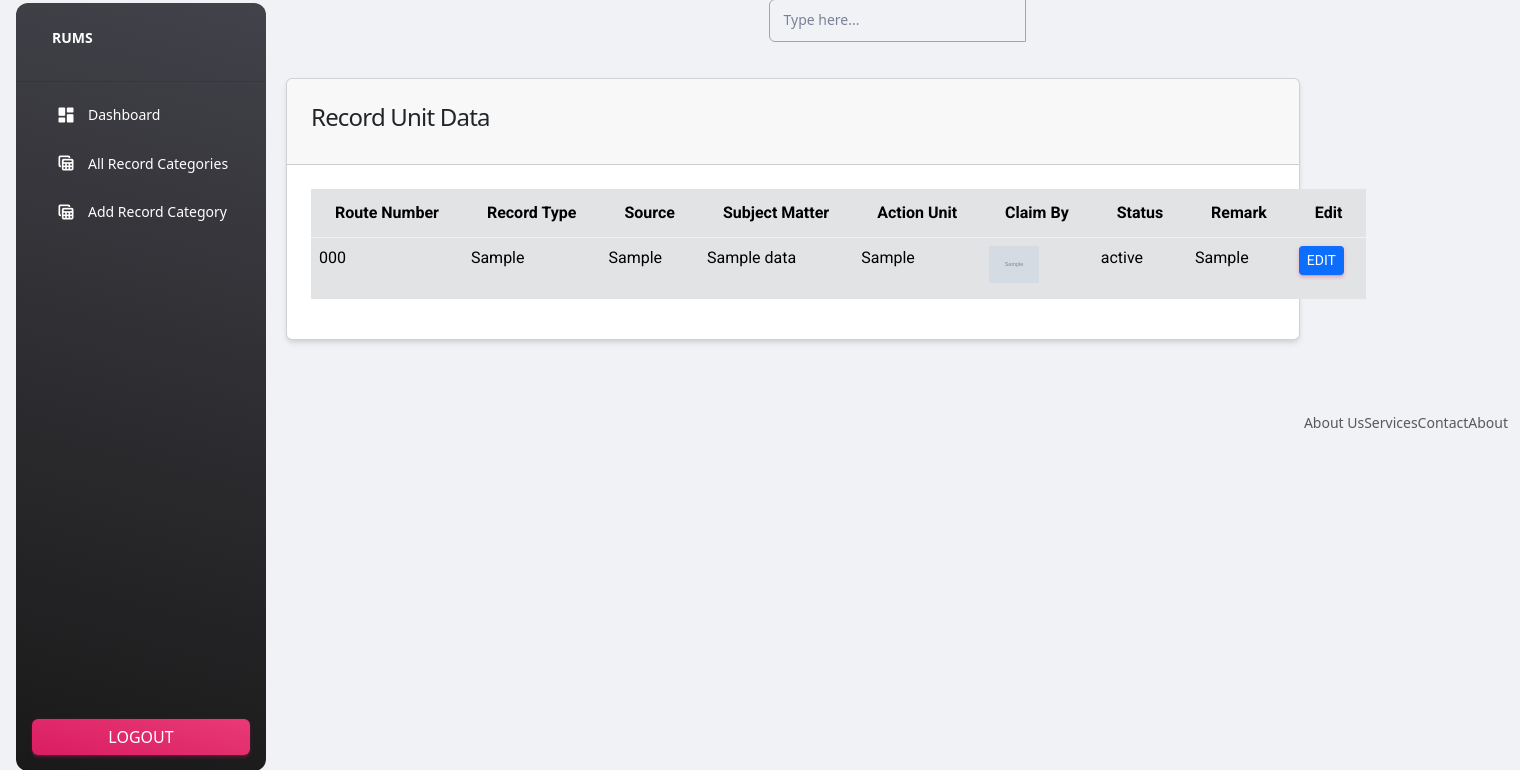
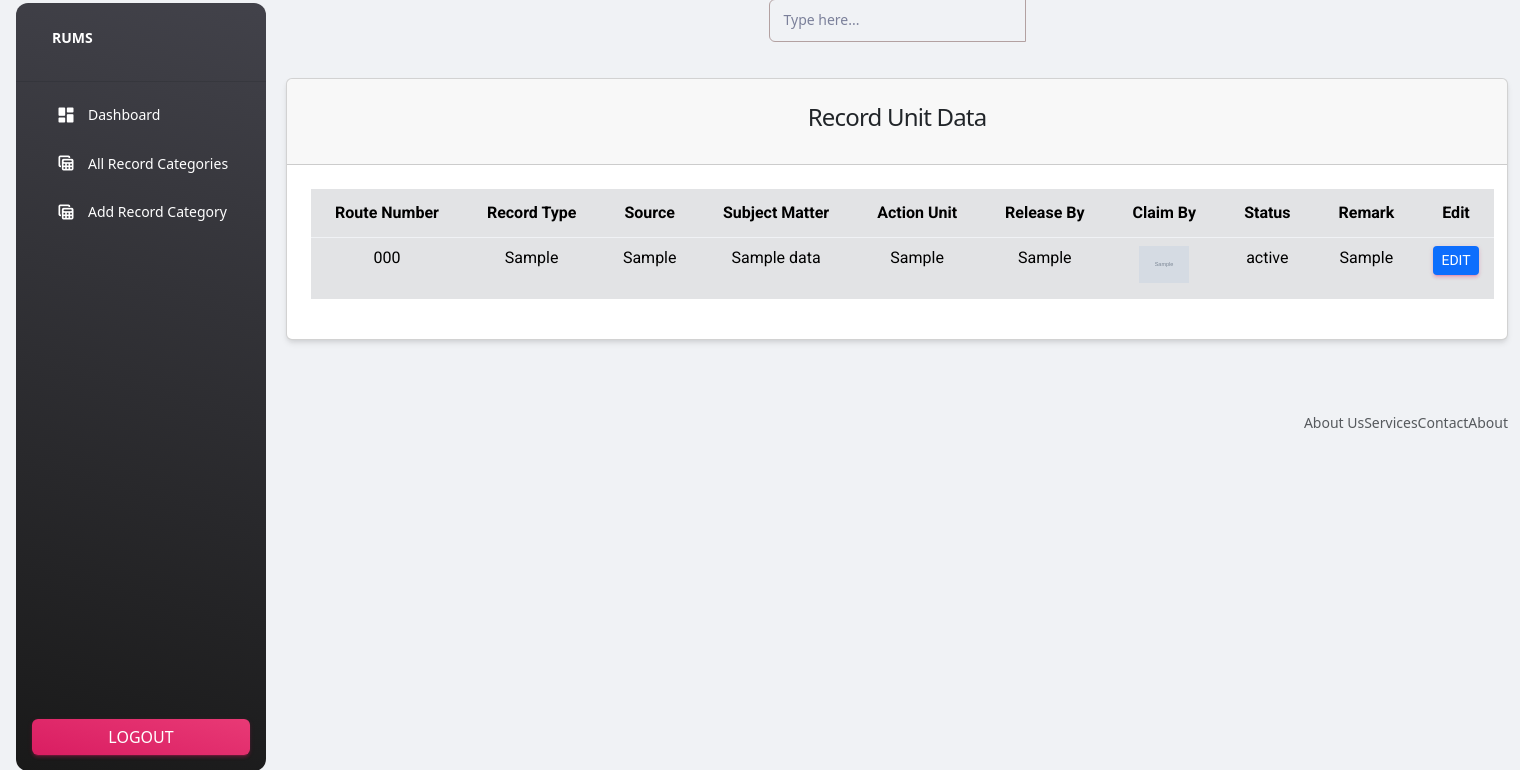
Before and after one commit to vic-reporte/RECORD-MNGT-SYSTEM, a PHP site: page /admin/category.php in a window 1520 px wide. Shown: the part 13-783 px from the top of the page. Run offline with PHP 8.4, Linux system fonts and the light colour scheme; the visitor is signed in with stand-in values (Sample User, id 1); tables that the repository leaves empty or names only in its code hold one stand-in row (values such as "Sample post"); grey boxes marked "Sample" are stand-in pictures; some libraries are stand-ins or nearby versions.

Commit message:
Update admin/record-category.php, admin/category.php, admin/code.php

```diff
--- a/admin/category.php
+++ b/admin/category.php
@@ -6,13 +6,13 @@ include('../middleware/adminMiddleware.php');
 
 <div class="container-fluid py-4">
     <div class="row">
-        <div class="col-md-10">
+        <div class="col-md-12">
             <div class="card">
-              <div class="card-header">
+              <div class="card-header text-center">
                 <h4>Record Unit Data </h4>
               </div>
               <div class="card-body">
-                <table class="table table-secondary table-hover">
+                <table class="table table-secondary table-hover text-center">
                    <thead>
                       <tr>
                           <th>Route Number</th>
@@ -20,6 +20,7 @@ include('../middleware/adminMiddleware.php');
                           <th>Source</th>
                           <th>Subject Matter</th>
                           <th>Action Unit</th>
+                          <th>Release By</th>
                           <th>Claim By</th>
                           <th>Status</th>
                           <th>Remark</th>
@@ -40,6 +41,7 @@ include('../middleware/adminMiddleware.php');
                                       <td> <?= $item ['source']; ?></td>
                                       <td> <?= $item ['subject_matter']; ?></td>
                                       <td> <?= $item ['action_unit']; ?></td>
+                                      <td> <?= $item ['release_by']; ?></td>
                                       <td>
                                         <img src="../uploads/<?= $item ['image']; ?>" alt="<?= $item ['image']; ?>" style="width:50px; height: auto;">
                                       </td>
```
Also changed, not shown: admin/code.php (+4 -3 lines), admin/record-category.php (+9 -0 lines).
